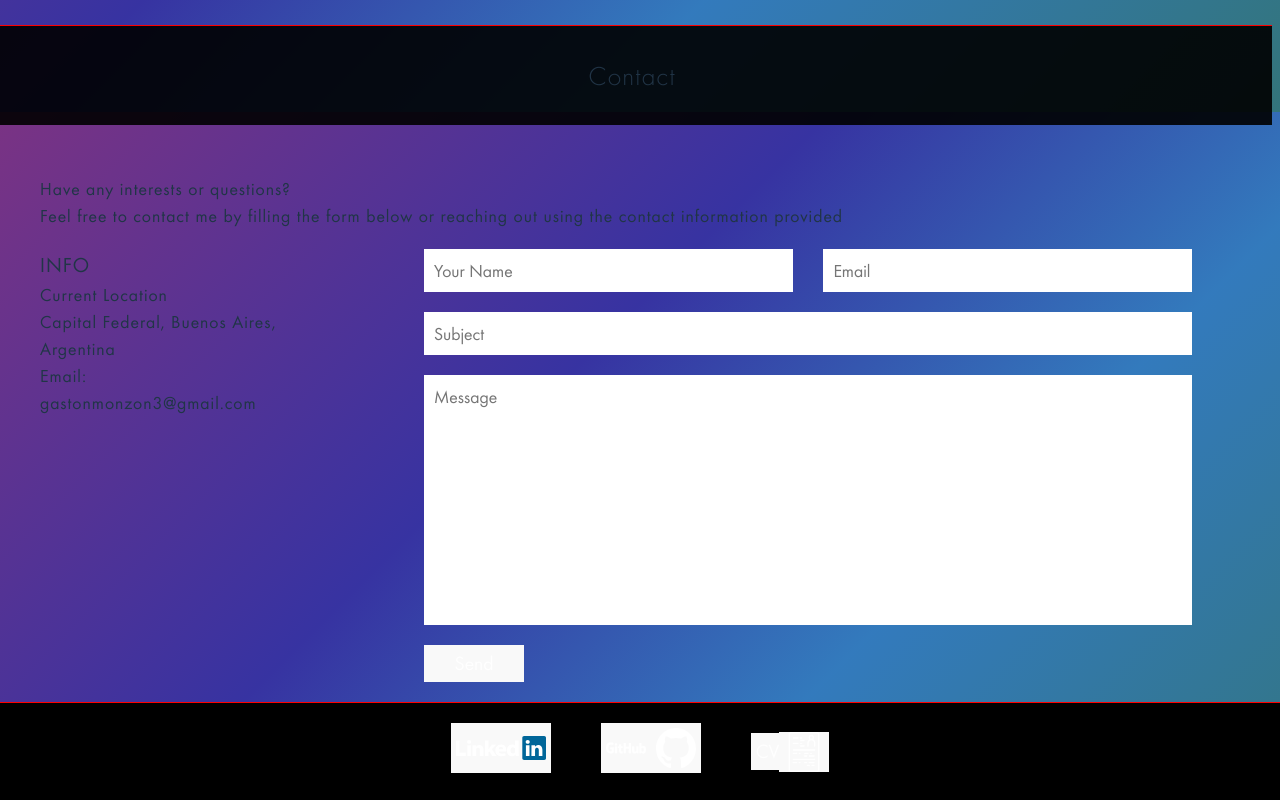
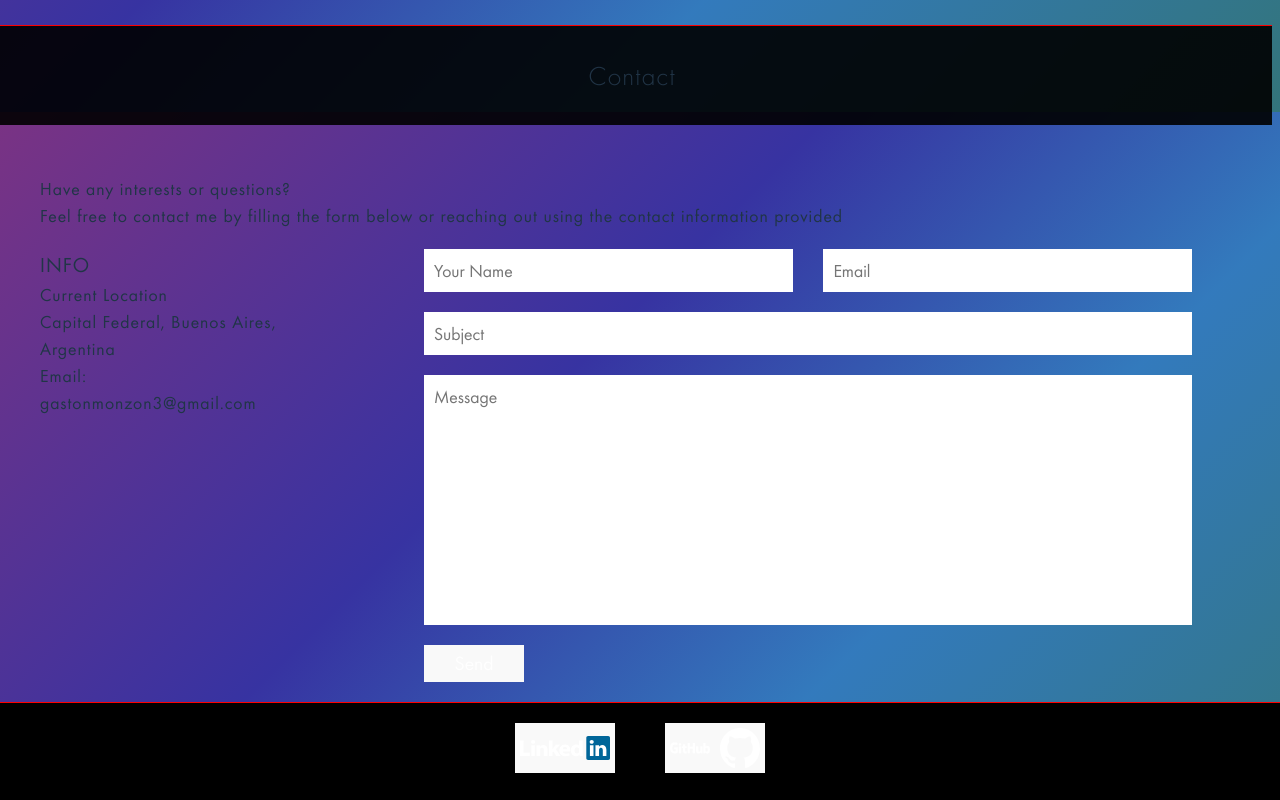
Before and after one commit to GastonMonzon/portfolio, a React (Vite) app: page / in a window 1280 px wide. Shown: the part 4688-5488 px from the top of the page. Built offline with nearby package versions, Linux system fonts and the light colour scheme.

Commit message:
Hid CV momentarily

```diff
--- a/src/components/Footer/Footer.jsx
+++ b/src/components/Footer/Footer.jsx
@@ -23,14 +23,14 @@
           <img src={githubIcon} alt='Github link' />
         </button>
       </a>
-      <a className='cv-link-contianer' href='https://github.com/GastonMonzon' rel='noreferrer' target='_blank' >
+      {/* <a className='cv-link-contianer' href='https://github.com/GastonMonzon' rel='noreferrer' target='_blank' >
         <button className='cv-link-button' >
           CV
         </button>
         <button className='cv-link-icon' >
           <img src={cvIcon3} alt='Github link' />
         </button>
-      </a>
+      </a> */}
     </footer>
   )
 }
```
